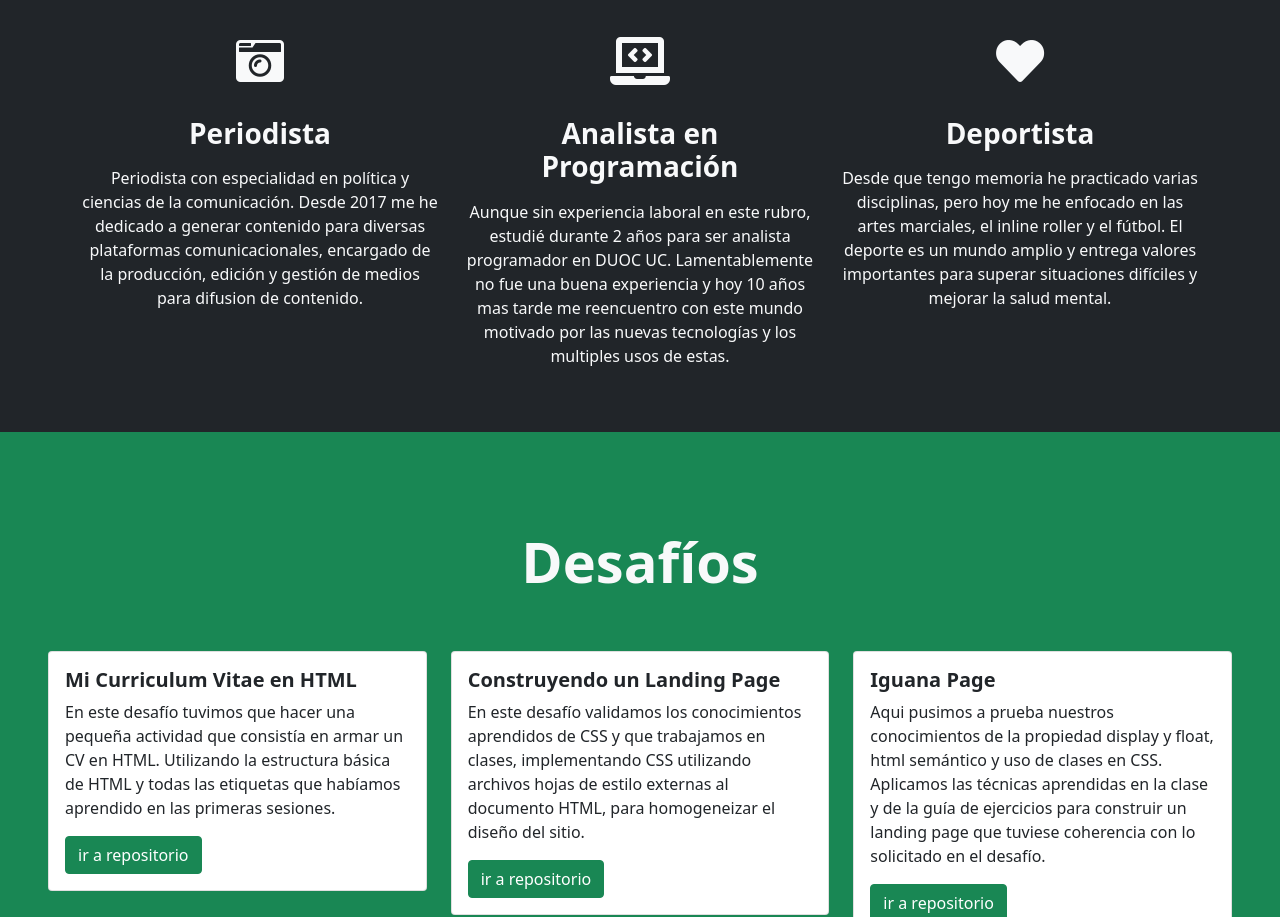
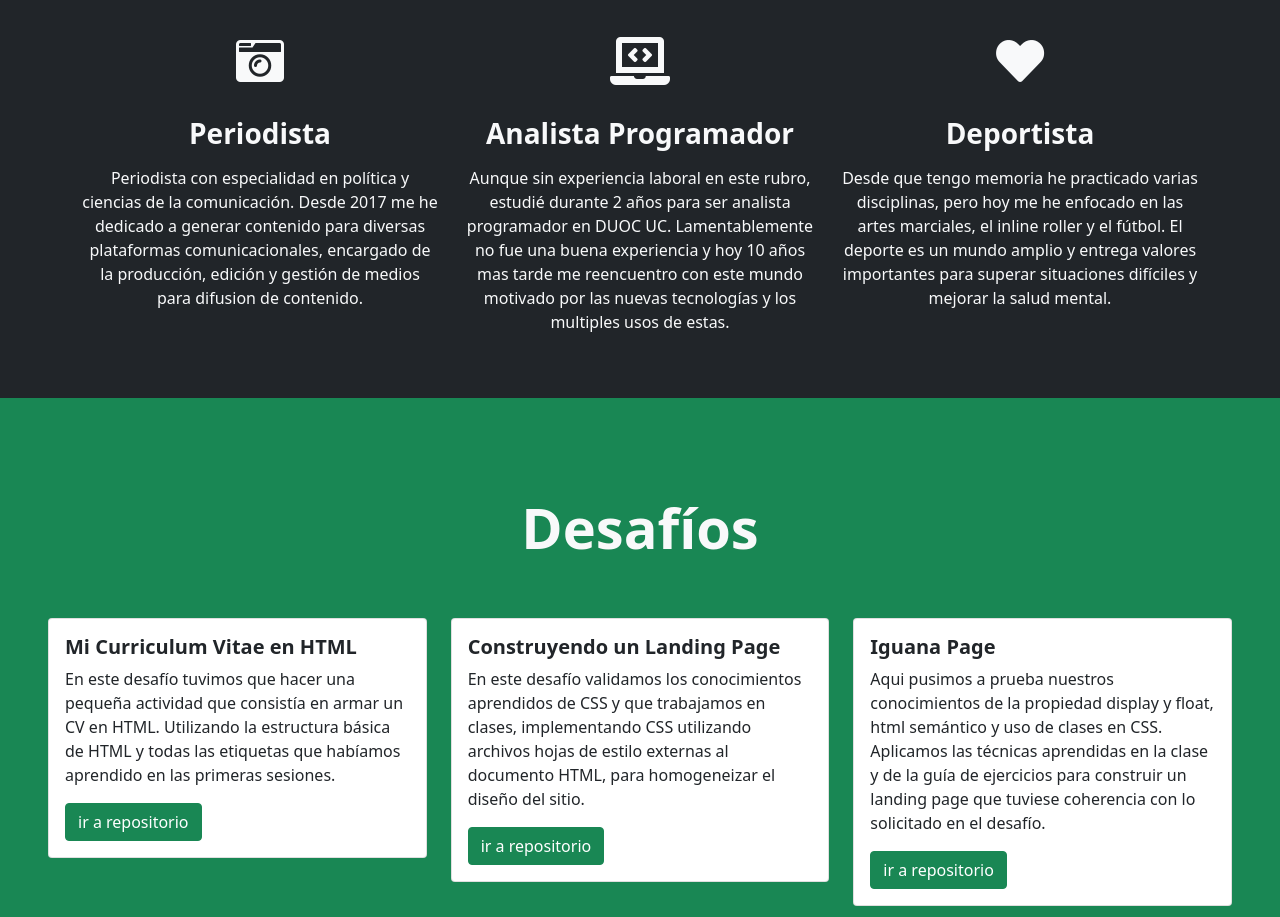
Before and after one commit to RocioGuerraErazo/mstrangeletter.github.io, a plain HTML site: page index.html in a window 1280 px wide. Shown: the part 920-1837 px from the top of the page. Drawn offline with nearby package versions, Linux system fonts and the light colour scheme.

Commit message:
ultima modificacion

```diff
--- a/index.html
+++ b/index.html
@@ -92,7 +92,7 @@
             </div>
             <div class="col-12 col-md-4">
                 <i class="fas fa-solid fa-laptop-code fa-3x my-3"></i>
-                <h3 class="my-3 fw-bold">Analista en Programación</h3>
+                <h3 class="my-3 fw-bold">Analista Programador</h3>
                 <p class="my-3">
                     Aunque sin experiencia laboral en este rubro, estudié durante 2 años para ser analista programador en DUOC UC. Lamentablemente no fue una buena experiencia y hoy 10 años mas tarde me reencuentro con este mundo motivado por las nuevas tecnologías y los multiples usos de estas.
                 </p>
```
